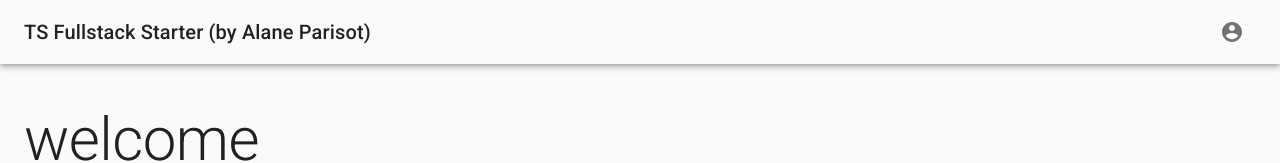
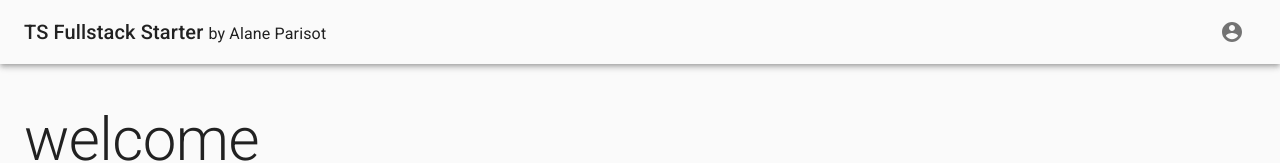
Before and after one commit to alaneparisot/ts-fullstack-starter, a React (Create React App) app in the folder client/: page / in a window 1280 px wide. Shown: the top 163 px of the page. Built offline with nearby package versions, Linux system fonts and the light colour scheme; no server answers; what i18next-xhr-backend would draw is missing.

Commit message:
Make author name thinner in app title

```diff
--- a/client/src/components/TopBar.tsx
+++ b/client/src/components/TopBar.tsx
@@ -31,7 +31,10 @@ export function TopBar() {
           data-testid="app-title"
         >
           <StyledLink to="/" className={classes.link}>
-            TS Fullstack Starter (by Alane Parisot)
+            TS Fullstack Starter{' '}
+            <Typography variant="subtitle1" component="span">
+              by Alane Parisot
+            </Typography>
           </StyledLink>
         </Typography>
         <UserMenu />
--- a/client/src/features/user/UserMenu.tsx
+++ b/client/src/features/user/UserMenu.tsx
@@ -81,7 +81,9 @@ export function UserMenu() {
   ) : (
     <>
       <Box mr={1} data-testid="username">
-        <Typography variant="body2">{user?.username}</Typography>
+        <Typography variant="body2" component="span">
+          {user?.username}
+        </Typography>
       </Box>
       <IconButton onClick={handleIconClick}>
         <AccountCircle />
```
